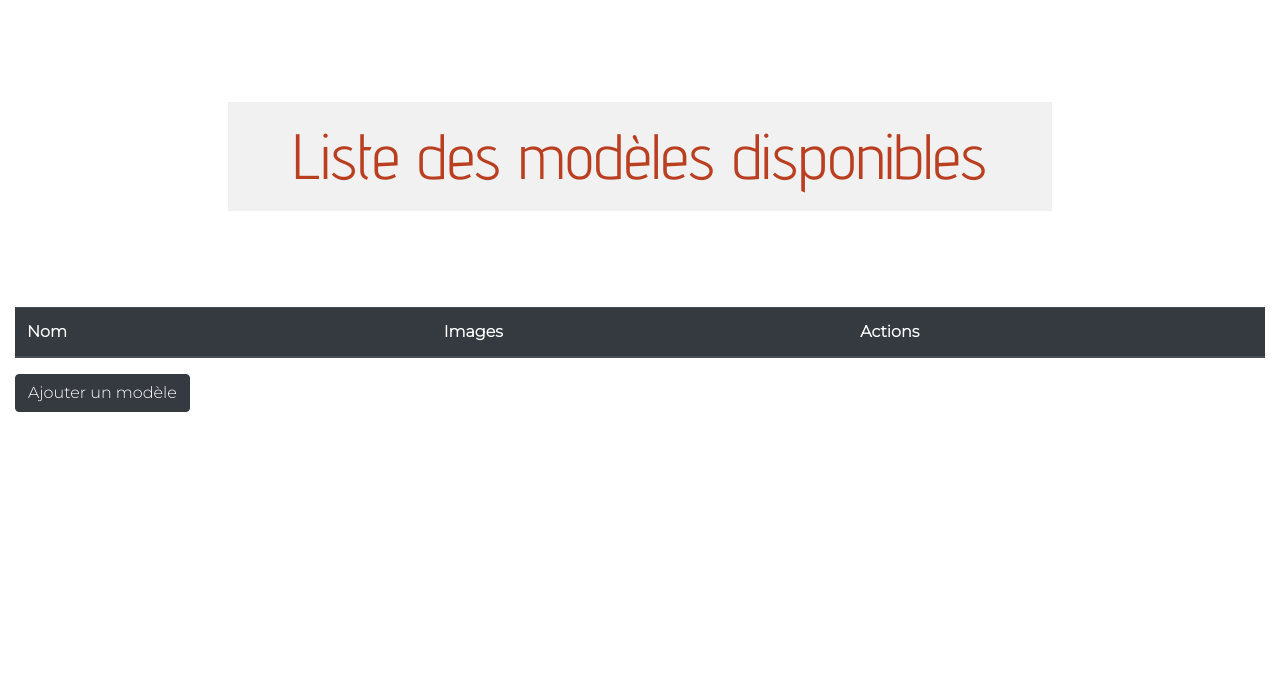
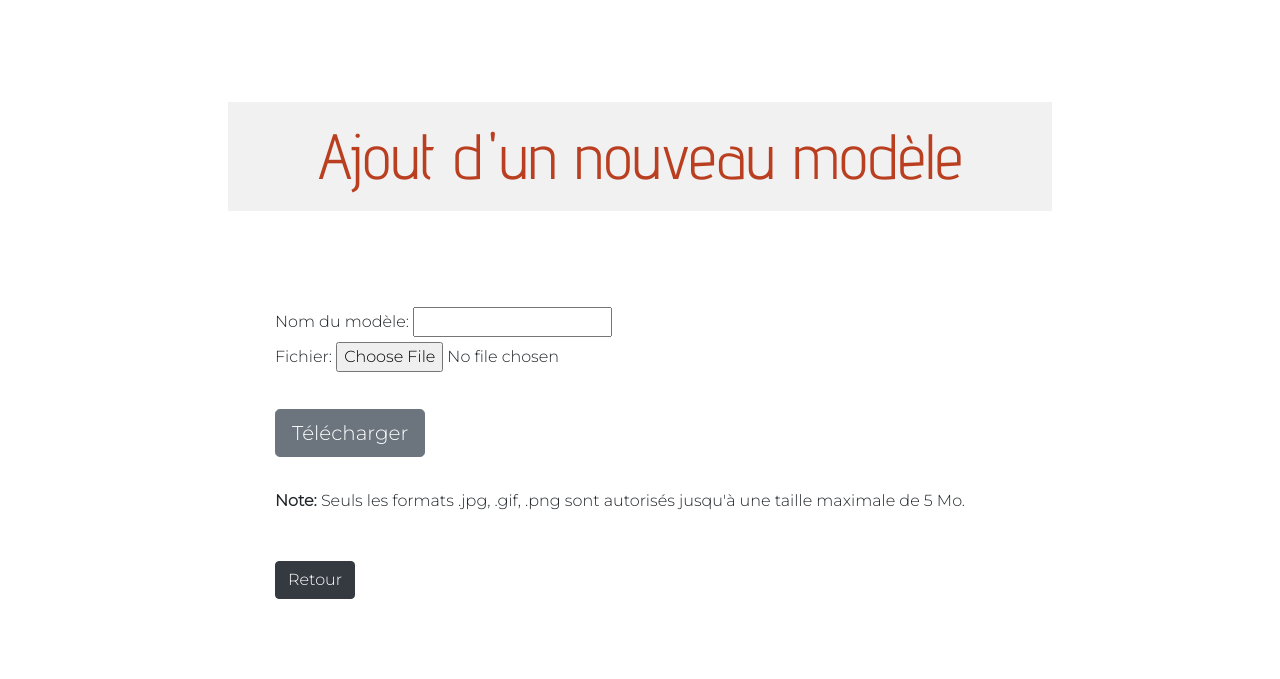
Before and after one commit to BarbaraGonthier/Project-2-DesignBroderie, a PHP site: template src/View/Patternsadmin/add.html.twig in a window 1280 px wide. Shown: the part 154-833 px from the top of the page. Before the commit the page ends 566 px from the top, so only its background shows below. Run offline with PHP 8.4, Linux system fonts and the light colour scheme; the template is opened without the code that fills it, so the values that code supplies are empty; some libraries are stand-ins or nearby versions.

Commit message:
US40_finish

```diff
--- a/src/View/Patternsadmin/add.html.twig
+++ b/src/View/Patternsadmin/add.html.twig
@@ -1,47 +1,38 @@
 {% extends 'layout.html.twig' %}
-{% block stylesheet %}
-    <link rel="stylesheet" href="/assets/css/patternsadmin.css"> {% endblock %}
+
+{% block stylesheet %}<link rel="stylesheet" href="/assets/css/addPattern.css">{% endblock %}
+
 {% block content %}
 
     <div class="container">
         <div class="row">
             <div class="col-md-10 offset-md-1 col-12">
-                <h1 class="titre">Liste des modèles disponibles </h1>
+                <h1 class="title">Ajout d'un nouveau modèle</h1>
             </div>
         </div>
     </div>
-    <div class="container-fluid">
+    <div class="container">
         <div class="row">
-            <div class="col-12">
-                <table class="table table-striped table-hover">
-                    <thead class="thead-dark">
-                    <tr>
-                        <th scope="col">Nom</th>
-                        <th scope="col">Images</th>
-                        <th scope="col">Actions</th>
-                    </tr>
-                    </thead>
-                    <tbody>
-                    {% for pattern in patterns %}
-                        <tr>
-                            <td>{{ pattern.name }}</td>
-                            <td>
-                                <img class="imagePattern" src="/assets/images/patterns/{{ pattern.name }}" alt="Modèles"
-                                     title="Nos modèles">
-                            </td>
-                            <td>
-                                <form action='/pattern/delete/' method="POST" class="btn btn-lg">
-                                    <button class="btn btn-danger btn-lg">Supprimer</button>
-                                    <input type="hidden" name="id" value="{{ pattern.id }}">
-                                </form>
-                            </td>
-                        </tr>
-                    {% endfor %}
-                    </tbody>
-                </table>
+            <div class="col-md-8 offset-md-2">
+                {% for error in errors %}
+                    <p>{{ error }}</p>
+                {% endfor %}
+                <form action="" method="POST" enctype="multipart/form-data">
+                    <div class="barreForm1">
+                        <label for="name">Nom du modèle:</label>
+                        <input type="text" name="name" id="name">
+                    </div>
+                    <div>
+                        <label for="photo">Fichier:</label>
+                        <input type="hidden" name="MAX_FILE_SIZE" value="5000000"/>
+                        <input  type="file" id="photo" name="photo">
+                    </div>
+                    <button type="submit" class="btn btn-secondary btn-lg">Télécharger</button>
+                    <p><strong>Note:</strong> Seuls les formats .jpg, .gif, .png sont autorisés jusqu'à une taille maximale de 5 Mo.</p>
+                </form>
+                <a href="/pattern/index" class="btn btn-dark" role="button">Retour</a>
             </div>
         </div>
-        <a href="/pattern/addPattern" class="btn btn-dark">Ajouter un modèle</a>
     </div>
 {% endblock %}
 {% block footer %}{% endblock %}
```
